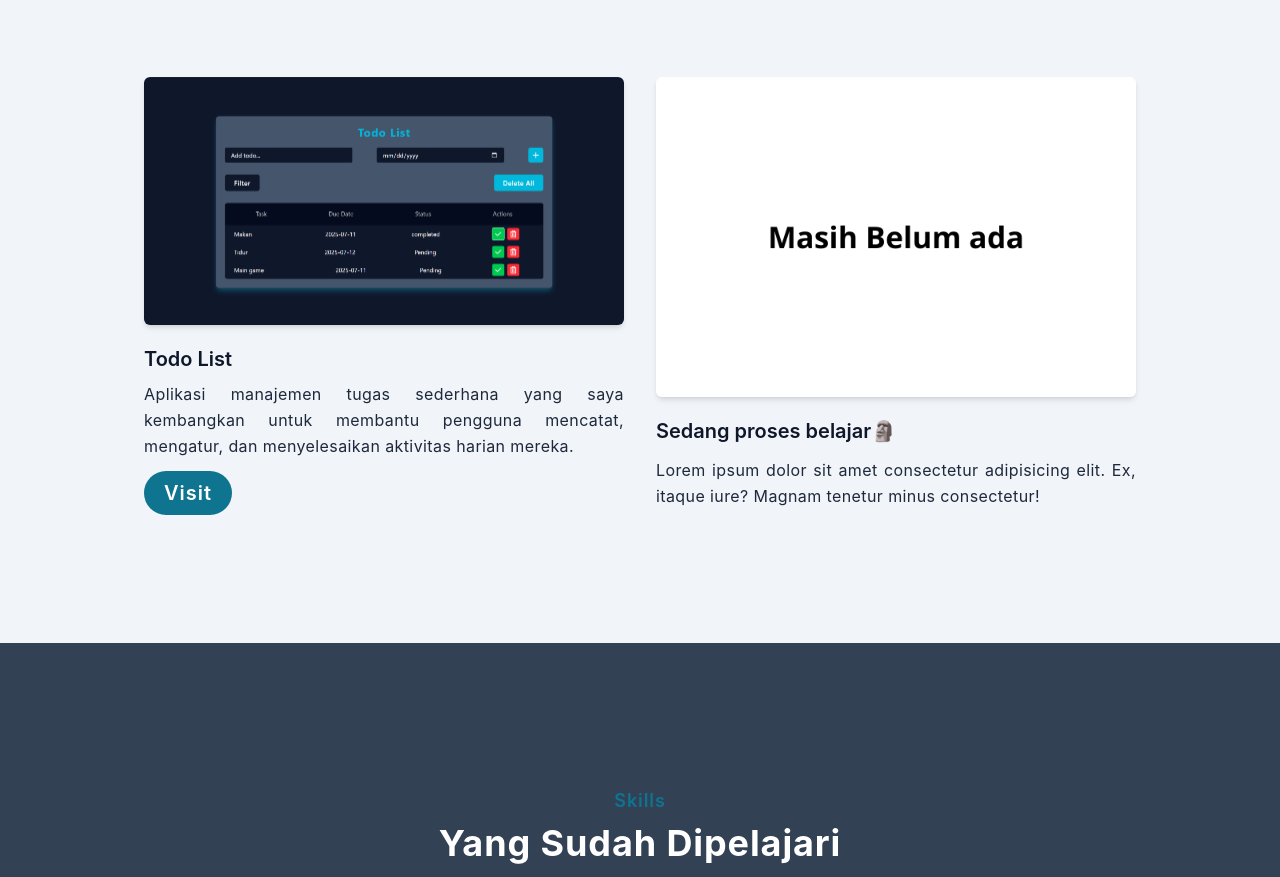
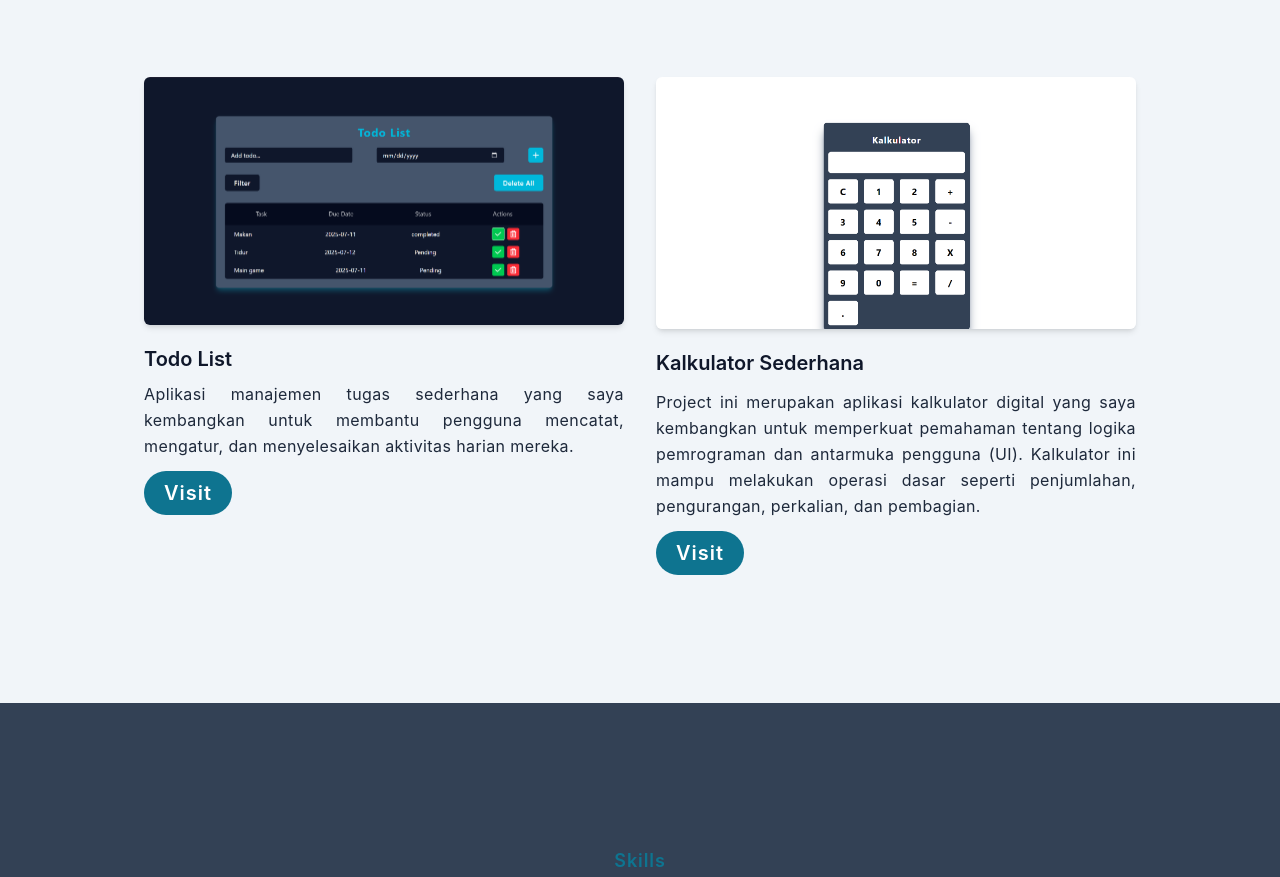
Before and after one commit to maze014/portfolio-tailwind-css, a website: page index.html in a window 1280 px wide. Shown: the part 1495-2372 px from the top of the page. Drawn offline with Linux system fonts and the light colour scheme.

Commit message:
kalkulator

```diff
--- a/index.html
+++ b/index.html
@@ -184,11 +184,17 @@
         </div>
         <div class="mb-12 p-4 md:w-1/2">
           <div class="rounded-md shadow-md overflow-hidden">
-            <img src="./dist/img/masihBelumAda.png" alt="Baru portofolio" width="100%">
+            <img src="./dist/img/kalkulator.png" alt="kalkulator" width="100%">
           </div>
-          <h3 class="font-semibold text-slate-900 text-xl mt-5 mb-3">Sedang proses belajar🗿</h3>
-          <p class="font-[400] leading-relaxed tracking-wide text-slate-800 text-justify">Lorem ipsum dolor
-            sit amet consectetur adipisicing elit. Ex, itaque iure? Magnam tenetur minus consectetur!</p>
+          <h3 class="font-semibold text-slate-900 text-xl mt-5 mb-3">Kalkulator Sederhana</h3>
+          <p class="font-[400] leading-relaxed tracking-wide text-slate-800 text-justify">Project ini merupakan aplikasi
+            kalkulator digital yang saya kembangkan untuk memperkuat pemahaman tentang logika pemrograman dan antarmuka
+            pengguna (UI). Kalkulator ini mampu melakukan operasi dasar seperti penjumlahan, pengurangan, perkalian, dan
+            pembagian.</p>
+          <a href="https://maze014.github.io/kalkulator/" target="_blank">
+            <button type="submit"
+              class="px-5 py-2 bg-cyan-700 text-white text-xl font-semibold rounded-full tracking-wider mt-3 focus:ring-2 focus:ring-cyan-400">Visit</button>
+          </a>
         </div>
       </div>
     </div>
```
Also changed, not shown: dist/img/kalkulator.png (added).
